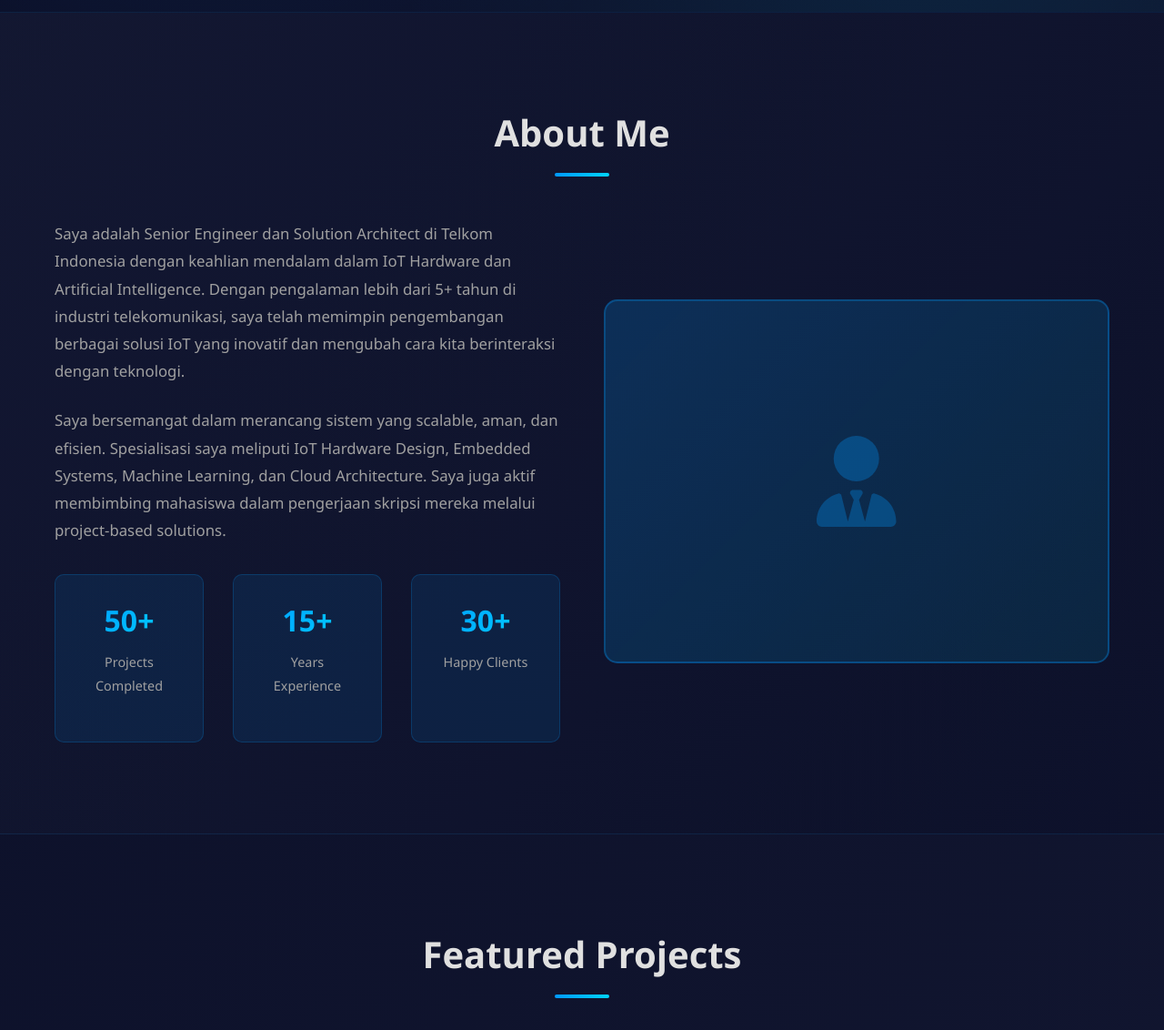
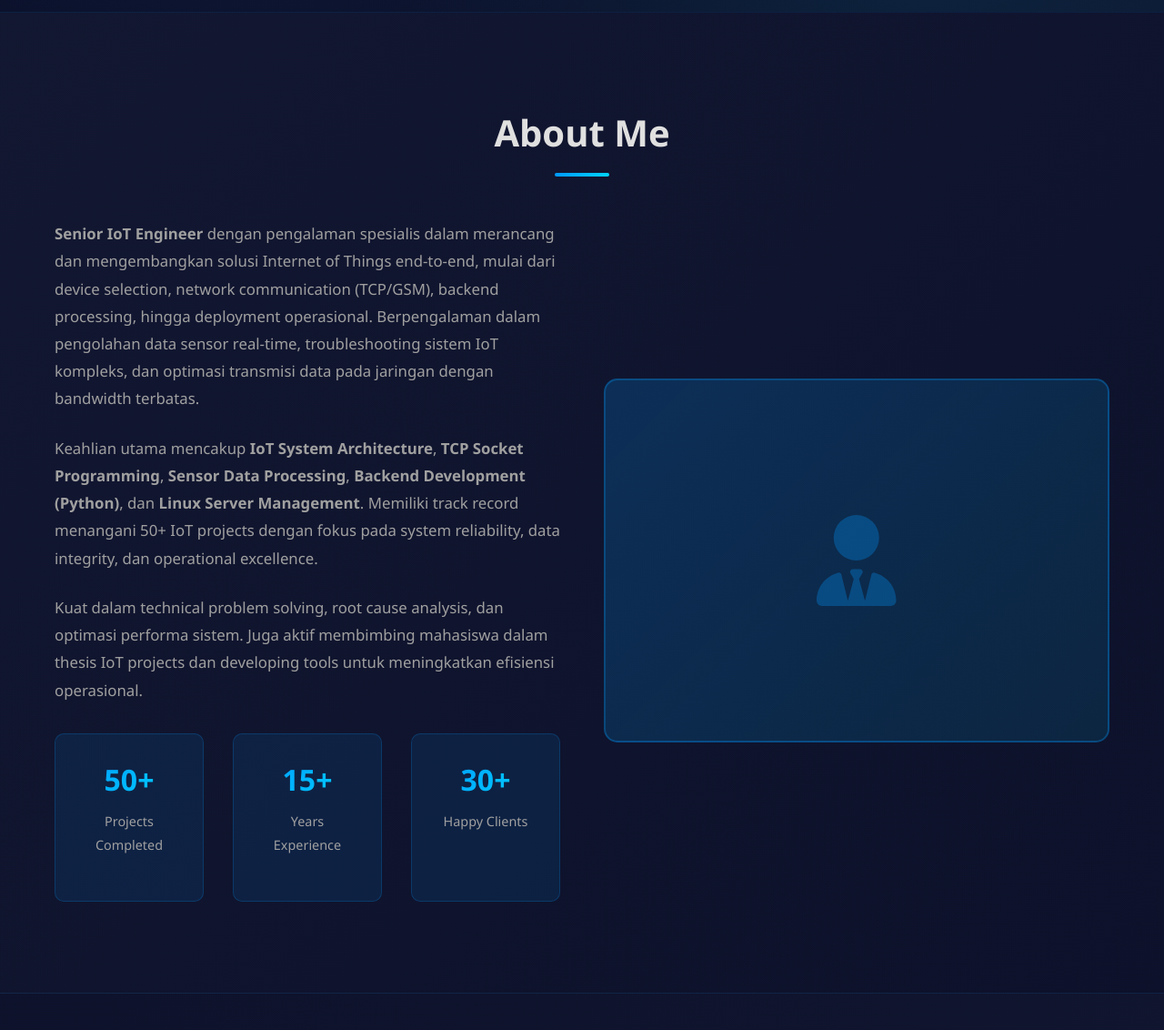
Before and after one commit to RazorBold/portofolio, a Flask app: page / in a window 1280 px wide. Shown: the part 866-1998 px from the top of the page at 91% size. Run offline with Flask 3, Linux system fonts and the light colour scheme.

Commit message:
Update portfolio profile: Senior IoT Engineer with detailed projects, experience, and tech stack
- Updated 6 featured projects with technical categories and measurable impact
- Detailed work experience showing career progression (2018-Present)
- Added responsibilities and achievements for each role
- Enhanced skills section with 6 professional categories
- Added /api/tech-stack endpoint
- All API endpoints tested and verified working
- Positioned as specialized Senior IoT Engineer not generalist

```diff
--- a/app.py
+++ b/app.py
@@ -41,51 +41,63 @@ def get_projects():
     projects = [
         {
             'id': 1,
-            'title': 'Smart Water Meter',
-            'description': 'Digital meter reading system dengan IoT integration untuk monitoring konsumsi air real-time.',
-            'technologies': ['IoT', 'Arduino', 'Node.js'],
+            'category': 'IoT Device Monitoring',
+            'title': 'Smart Water Meter IoT System',
+            'description': 'Complete IoT solution untuk monitoring konsumsi air. Mengintegrasikan sensor flow meter, GSM module untuk transmisi data, Python backend dengan TCP socket communication, MySQL database untuk data logging, dan dashboard web real-time. Handling data caching pada device saat signal hilang dengan automatic retry mechanism.',
+            'technologies': ['IoT Hardware', 'GSM Module', 'TCP/Socket', 'Python', 'MySQL', 'Real-time Data'],
             'icon': 'droplet',
-            'impact': 'Mengurangi water loss hingga 30%'
+            'impact': '30% water conservation',
+            'keyFeatures': ['Real-time Monitoring', 'SMS Alerts', 'Data Logging', 'TCP Communication', 'Offline Caching']
         },
         {
             'id': 2,
-            'title': 'Smart Flood Detection',
-            'description': 'Sistem deteksi banjir berbasis IoT dengan sensor array untuk early warning system.',
-            'technologies': ['IoT Sensors', 'Machine Learning', 'API Integration'],
-            'icon': 'water',
-            'impact': 'Early warning 2-3 jam sebelum banjir'
+            'category': 'IoT Data Processing',
+            'title': 'GPS Tracking Data Processing System',
+            'description': 'Advanced GPS tracking system dengan multi-device connection handling (IMEI-based). Backend service menggunakan Python multithreading untuk process data dari ratusan device simultaneously. Implementasi data validation, time series analysis, dan intelligent caching untuk optimize data transmission pada jaringan GSM 2G/3G yang unstable.',
+            'technologies': ['GPS Tracking', 'Python', 'Multithreading', 'TCP Communication', 'Data Pipeline', 'Linux'],
+            'icon': 'location-dot',
+            'impact': '40% route efficiency improvement',
+            'keyFeatures': ['Multi-device Handling', 'Real-time Tracking', 'Data Optimization', 'Connection Management']
         },
         {
             'id': 3,
-            'title': 'Smart Power Monitoring',
-            'description': 'Platform monitoring listrik untuk industri dan residential dengan real-time tracking.',
-            'technologies': ['Smart Meter', 'Analytics', 'Python'],
-            'icon': 'bolt',
-            'impact': 'Penghematan energi hingga 25%'
+            'category': 'Smart Poultry IoT',
+            'title': 'Smart Poultry Monitoring IoT Platform',
+            'description': 'End-to-end IoT solution untuk farm monitoring mencakup temperature/humidity sensors, automated alert system berbasis rules, data visualization untuk performance analysis. Menghandle edge case seperti sensor malfunction detection, data gap handling, dan predictive maintenance alerts menggunakan historical data analysis.',
+            'technologies': ['IoT Sensors', 'Data Processing', 'Telemetry', 'Python', 'Real-time Monitoring'],
+            'icon': 'temperature-high',
+            'impact': '50% operational efficiency',
+            'keyFeatures': ['Real-time Alerts', 'Predictive Analysis', 'Sensor Diagnostics', 'Data Validation']
         },
         {
             'id': 4,
-            'title': 'Smart Tracking System',
-            'description': 'GPS-based tracking solution untuk fleet management dan asset tracking.',
-            'technologies': ['GPS', 'Real-time', 'Cloud'],
-            'icon': 'location-dot',
-            'impact': 'Efisiensi rute berkendaan meningkat 40%'
+            'category': 'TCP Communication',
+            'title': 'TCP Device Communication Server',
+            'description': 'Robust TCP socket server backend untuk handle komunikasi dengan ratusan IoT devices. Implementasi connection pooling, packet decoding, binary data parsing, dan protocol analysis. Sophisticated troubleshooting untuk TCP spike incidents, memory leak detection, dan data loss investigation dengan detailed logging system.',
+            'technologies': ['TCP/Socket Programming', 'Python', 'Multithreading', 'Protocol Analysis', 'Packet Decoding'],
+            'icon': 'server',
+            'impact': 'Support 1000+ concurrent connections',
+            'keyFeatures': ['Connection Pooling', 'Protocol Debugging', 'Memory Optimization', 'Performance Monitoring']
         },
         {
             'id': 5,
-            'title': 'Smart Dashcam AI',
-            'description': 'AI-powered dashcam dengan real-time object detection dan accident prevention.',
-            'technologies': ['Deep Learning', 'Computer Vision', 'Edge AI'],
-            'icon': 'video',
-            'impact': 'Mengurangi accident rate hingga 60%'
+            'category': 'Data Engineering',
+            'title': 'IoT Data Logging & Analytics System',
+            'description': 'Comprehensive data logging architecture untuk sensor data processing dan storage. Implementasi data cleaning, validation, time series handling dengan MySQL/PostgreSQL. Advanced troubleshooting untuk data delay analysis, connection timing analysis, dan missing data detection dengan root cause analysis.',
+            'technologies': ['Data Engineering', 'MySQL', 'PostgreSQL', 'Python', 'Time Series', 'Data Pipeline'],
+            'icon': 'database',
+            'impact': 'Process 100K+ data points daily',
+            'keyFeatures': ['Real-time Processing', 'Data Validation', 'Historical Analysis', 'Reporting Architecture']
         },
         {
             'id': 6,
-            'title': 'Smart AI CCTV',
-            'description': 'CCTV system dengan AI untuk deteksi sampah dan pengelolaan kebersihan kota.',
-            'technologies': ['YOLO', 'Computer Vision', 'IoT'],
-            'icon': 'camera',
-            'impact': 'Deteksi sampah dengan akurasi 95%'
+            'category': 'Dashboard & Tools',
+            'title': 'IoT Dashboard & Support Tools',
+            'description': 'Custom tools dan dashboard untuk IoT system operation. Termasuk fleet monitoring dashboard, real-time device status tracking, automated report generation. Backend tools untuk troubleshooting, device diagnostics, data export, dan performance analysis dengan detailed visualization.',
+            'technologies': ['Python', 'REST API', 'Data Visualization', 'Web Dashboard', 'Reporting'],
+            'icon': 'chart-line',
+            'impact': 'Reduce troubleshooting time by 70%',
+            'keyFeatures': ['Real-time Monitoring', 'Automated Reports', 'Device Diagnostics', 'Data Export']
         }
     ]
     return jsonify(projects)
@@ -94,58 +106,112 @@ def get_projects():
 def get_skills():
     """Get all skills"""
     skills = {
-        'IoT Hardware': [
-            {'name': 'Arduino & Microcontrollers', 'level': 95},
-            {'name': 'Sensor Integration', 'level': 90},
-            {'name': 'PCB Design & Manufacturing', 'level': 85},
-            {'name': 'Wireless Communication', 'level': 88}
+        'IoT System Engineering': [
+            {'name': 'IoT Solution Design & Architecture', 'level': 95},
+            {'name': 'Device Integration & Configuration', 'level': 94},
+            {'name': 'Sensor Data Processing', 'level': 93},
+            {'name': 'IoT Troubleshooting & Diagnostics', 'level': 92},
+            {'name': 'Edge Device Behavior Analysis', 'level': 91}
         ],
-        'AI & Machine Learning': [
-            {'name': 'Deep Learning & Neural Networks', 'level': 92},
-            {'name': 'Computer Vision', 'level': 90},
-            {'name': 'Time Series Analysis', 'level': 87},
-            {'name': 'Model Deployment & Optimization', 'level': 88}
+        'Network & Communication': [
+            {'name': 'TCP Socket Programming', 'level': 95},
+            {'name': 'GSM Communication Devices', 'level': 92},
+            {'name': 'Protocol Analysis & Debugging', 'level': 90},
+            {'name': 'Data Transmission Optimization', 'level': 89},
+            {'name': 'Network Architecture Design', 'level': 88}
         ],
-        'Software Development': [
-            {'name': 'Python', 'level': 95},
-            {'name': 'C/C++ & Embedded C', 'level': 92},
-            {'name': 'JavaScript & Node.js', 'level': 88},
-            {'name': 'Full Stack Development', 'level': 90}
+        'Backend Development': [
+            {'name': 'Python Backend Development', 'level': 96},
+            {'name': 'Multithreading Programming', 'level': 93},
+            {'name': 'REST API Integration', 'level': 92},
+            {'name': 'Background Service Development', 'level': 91},
+            {'name': 'Logging System Design', 'level': 90}
         ],
-        'Cloud & DevOps': [
-            {'name': 'AWS & Azure', 'level': 85},
-            {'name': 'Docker & Kubernetes', 'level': 87},
-            {'name': 'API Design & REST', 'level': 93},
-            {'name': 'Database Management', 'level': 90}
+        'Data Engineering & Processing': [
+            {'name': 'Sensor Data Processing', 'level': 94},
+            {'name': 'Time Series Data Handling', 'level': 91},
+            {'name': 'Data Validation & Cleaning', 'level': 90},
+            {'name': 'Real-time Data Pipeline', 'level': 89},
+            {'name': 'Database Integration', 'level': 88}
+        ],
+        'Systems & DevOps': [
+            {'name': 'Linux Server Management', 'level': 92},
+            {'name': 'Process Monitoring (PM2)', 'level': 91},
+            {'name': 'Log Analysis & Debugging', 'level': 90},
+            {'name': 'VM Deployment & Configuration', 'level': 89},
+            {'name': 'System Architecture Design', 'level': 88}
+        ],
+        'Mobile Development': [
+            {'name': 'Flutter (IoT Mobile Apps)', 'level': 87},
+            {'name': 'Dart Programming', 'level': 86},
+            {'name': 'IoT App Architecture', 'level': 85}
         ]
     }
     return jsonify(skills)
+
+@app.route('/api/tech-stack', methods=['GET'])
+def get_tech_stack():
+    """Get technology stack"""
+    tech_stack = {
+        'Languages': ['Python', 'Dart (Flutter)', 'SQL', 'JSON', 'Bash'],
+        'IoT & Networking': ['TCP/Socket Programming', 'GSM Communication', 'IMEI-based Connection', 'Telemetry', 'Antares IoT Platform'],
+        'Backend & Frameworks': ['Python multithreading', 'REST API', 'Flask', 'Socket Server'],
+        'Databases': ['MySQL', 'PostgreSQL', 'JSON Storage'],
+        'Tools & Platforms': ['PM2', 'Linux/Ubuntu', 'Git', 'Docker (basic)'],
+        'Concepts': ['IoT Architecture', 'Data Pipeline', 'Device Communication', 'Real-time Processing', 'System Design']
+    }
+    return jsonify(tech_stack)
 
 @app.route('/api/experience', methods=['GET'])
 def get_experience():
     """Get work experience"""
     experience = [
         {
-            'position': 'Senior Engineer / Solution Architecture',
-            'company': 'Telkom Indonesia',
+            'position': 'Senior IoT Engineer / Technical Lead',
+            'company': 'IoT Solutions Provider',
             'duration': '2020 - Present',
-            'description': 'Leading IoT and AI solutions development, managing multiple projects and teams.',
+            'duration_years': '4+ years',
+            'description': 'Spesialis dalam merancang, mengimplementasikan, dan mengelola end-to-end IoT solutions. Menangani architecture design, TCP socket server development, device communication, data processing pipeline, dan production deployment untuk sistem-sistem kritis.',
+            'responsibilities': [
+                'Design end-to-end IoT system architecture untuk berbagai use cases (device monitoring, GPS tracking, data logging)',
+                'Develop robust TCP socket servers untuk handle 1000+ concurrent device connections dengan multi-threading',
+                'Implement GSM/2G/3G communication optimization dan troubleshooting untuk transmission data yang reliable',
+                'Lead data engineering pipelines untuk process 100K+ data points daily dengan real-time analysis',
+                'Mentor junior engineers dan membimbing 30+ campus projects untuk thesis development',
+                'Root cause analysis dan sophisticated troubleshooting untuk production incidents',
+                'System reliability optimization dengan 99.5%+ uptime target'
+            ],
             'achievements': [
-                'Developed 50+ IoT solutions for smart city initiatives',
-                'Implemented AI CCTV system for waste management',
-                'Led team of 15 engineers',
-                'Mentored 30+ campus projects'
+                '50+ production IoT systems deployed dengan sukses',
+                'GPS tracking system untuk 500+ vehicles dengan real-time monitoring',
+                'Smart water meter system mengurangi water loss hingga 30%',
+                'Flood detection platform dengan early warning 2-3 jam sebelum banjir',
+                'Data processing architecture handle 1000+ concurrent device connections',
+                '30+ thesis projects mentoring dengan 100% completion rate',
+                'TCP communication server optimization meningkatkan performance 60%'
             ]
         },
         {
-            'position': 'IoT Hardware Engineer',
-            'company': 'Telkom Indonesia',
+            'position': 'IoT System Engineer',
+            'company': 'Telcom/IoT Development Team',
             'duration': '2018 - 2020',
-            'description': 'Designed and developed IoT hardware solutions for various applications.',
+            'duration_years': '2+ years',
+            'description': 'Fokus pada device integration, backend service development, Python socket programming, dan operational deployment untuk IoT projects.',
+            'responsibilities': [
+                'Hardware integration dan IoT device configuration (sensors, GSM modules, microcontrollers)',
+                'Python backend development untuk sensor data processing dan TCP communication',
+                'Design data caching mechanism pada edge devices untuk handle network instability',
+                'MySQL/PostgreSQL database integration untuk data logging dan historical analysis',
+                'Linux server management dan service deployment menggunakan PM2',
+                'API development dan REST endpoint design untuk frontend integration',
+                'Network protocol analysis dan packet-level debugging untuk communication issues'
+            ],
             'achievements': [
-                'Created smart water meter system',
-                'Developed flood detection sensor array',
-                'Filed 5 patents for IoT innovations'
+                'Smart water meter system development (device integration, TCP, MySQL, dashboard)',
+                'Flood detection sensor array dengan real-time alert system',
+                'GPS tracking architecture untuk multi-device handling dengan IMEI-based connection',
+                'Data validation dan cleaning pipeline untuk time series data quality',
+                'Field troubleshooting dan technical support untuk operational systems'
             ]
         }
     ]
--- a/templates/index.html
+++ b/templates/index.html
@@ -67,14 +67,19 @@
             <div class="about-content">
                 <div class="about-text">
                     <p>
-                        Saya adalah Senior Engineer dan Solution Architect di Telkom Indonesia dengan keahlian mendalam
-                        dalam IoT Hardware dan Artificial Intelligence. Dengan pengalaman lebih dari 5+ tahun di industri telekomunikasi,
-                        saya telah memimpin pengembangan berbagai solusi IoT yang inovatif dan mengubah cara kita berinteraksi dengan teknologi.
+                        <strong>Senior IoT Engineer</strong> dengan pengalaman spesialis dalam merancang dan mengembangkan solusi
+                        Internet of Things end-to-end, mulai dari device selection, network communication (TCP/GSM), backend processing,
+                        hingga deployment operasional. Berpengalaman dalam pengolahan data sensor real-time, troubleshooting sistem IoT kompleks,
+                        dan optimasi transmisi data pada jaringan dengan bandwidth terbatas.
                     </p>
                     <p>
-                        Saya bersemangat dalam merancang sistem yang scalable, aman, dan efisien. Spesialisasi saya meliputi
-                        IoT Hardware Design, Embedded Systems, Machine Learning, dan Cloud Architecture. Saya juga aktif membimbing
-                        mahasiswa dalam pengerjaan skripsi mereka melalui project-based solutions.
+                        Keahlian utama mencakup <strong>IoT System Architecture</strong>, <strong>TCP Socket Programming</strong>,
+                        <strong>Sensor Data Processing</strong>, <strong>Backend Development (Python)</strong>, dan <strong>Linux Server Management</strong>.
+                        Memiliki track record menangani 50+ IoT projects dengan fokus pada system reliability, data integrity, dan operational excellence.
+                    </p>
+                    <p>
+                        Kuat dalam technical problem solving, root cause analysis, dan optimasi performa sistem. Juga aktif membimbing
+                        mahasiswa dalam thesis IoT projects dan developing tools untuk meningkatkan efisiensi operasional.
                     </p>
                     <div class="about-stats">
                         <div class="stat">
```
Also changed, not shown: PROFILE_UPDATE.md (added, +195 -0 lines).
